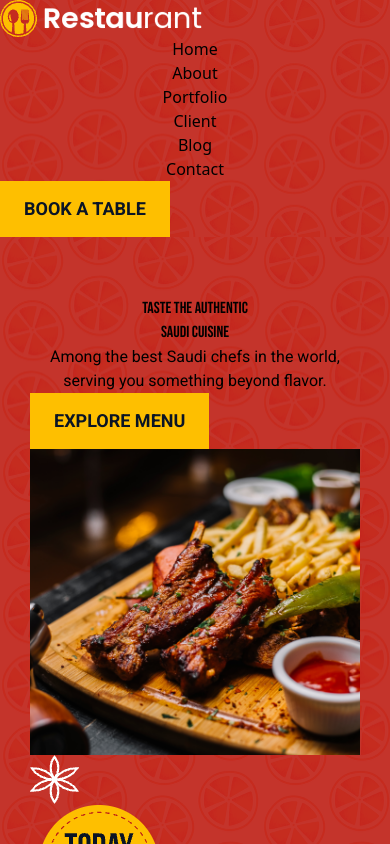
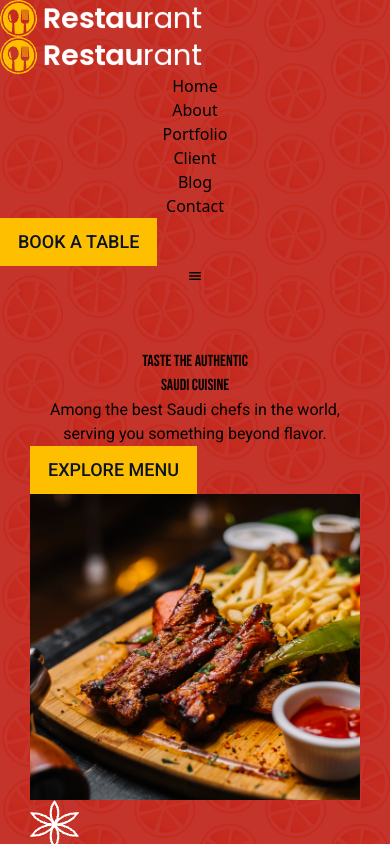
Before and after one commit to haqueashraful/softnio, a React (Vite) app: page / in a window 390 px wide. Shown: the top 844 px of the page. Built offline with nearby package versions, Linux system fonts and the light colour scheme.

Commit message:
responsive check

```diff
--- a/index.html
+++ b/index.html
@@ -3,7 +3,7 @@
 
 <head>
   <meta charset="UTF-8" />
-  <link rel="icon" type="image/svg+xml" href="/vite.svg" />
+  <link rel="icon" type="image/svg+xml" href="/favicon.png" />
   <meta name="viewport" content="width=device-width, initial-scale=1.0" />
   <title>soFtnio</title>
 
--- a/src/component/Banner.jsx
+++ b/src/component/Banner.jsx
@@ -6,7 +6,7 @@ import star from '../assets/vector.png';
 
 const Banner = () => {
     return (
-        <div className='main-container !pt-[200px] banner-bg flex flex-col lg:flex-row gap-8 lg:gap-0 items-center'>
+        <div className='main-container lg:!pt-[200px] !pt-[100px] banner-bg flex flex-col lg:flex-row gap-8 lg:gap-0 items-center'>
             {/* banner text */}
             <div className='relative z-10 w-full lg:w-1/2 text-left lg:space-y-8 space-y-4'>
                 <h1 className='banner-text-gradient bebass-neue text-5xl lg:text-[120px] text-white lg:w-[850px] lg:h-[252px] lg:leading-[130px]'>
--- a/src/index.css
+++ b/src/index.css
@@ -24,7 +24,7 @@
   font-family: "Roboto", serif;
 }
 
-.times{
+.times {
   font-family: "Times New Roman", Times, serif;
 }
 
@@ -34,25 +34,18 @@
 /* button */
 
 .btn-common {
-  /* Auto layout */
   display: flex;
   flex-direction: row;
   justify-content: center;
   align-items: center;
   gap: 8;
   padding: 16px 24px 16px 24px;
-
-  /* Yellow */
   background: rgb(254, 191, 0);
-
-
-  /* btn text style */
   color: rgb(10, 20, 37);
   font-family: "Roboto", serif;
   font-size: 18px;
   font-weight: 700;
   line-height: 24px;
-  letter-spacing: 0%;
   text-align: center;
   text-transform: uppercase;
 }
@@ -115,12 +108,12 @@
 
 /* popular food style */
 .popular-food-bg {
-  background: url('./assets/popularfood.png') #FBF7F2  no-repeat;
+  background: url('./assets/popularfood.png') #FBF7F2 no-repeat;
   background-position: left -8% bottom 20%;
 }
-.square {
 
-}
+.square {}
+
 .square::after {
   content: "";
   display: block;
@@ -147,7 +140,8 @@
   display: block;
   width: 55px;
   height: 7px;
-  margin: 8px auto; /* Adjust margin as needed */
+  margin: 8px auto;
+  /* Adjust margin as needed */
   background: #B52B1D;
 }
 
@@ -158,7 +152,7 @@
 }
 
 input,
-textarea{
+textarea {
   color: #ffffff;
   background: none;
   border: 2px solid #ffffff;
@@ -167,18 +161,18 @@ textarea{
 
 input::placeholder,
 textarea::placeholder {
-  appearance:  none;
+  appearance: none;
   color: #ffffff;
 }
 
 
 /* Review section style */
-.review-bg{
-  background: url('./assets/rbg1.png') no-repeat, url( './assets/rbg2.png') no-repeat;
+.review-bg {
+  background: url('./assets/rbg1.png') no-repeat, url('./assets/rbg2.png') no-repeat;
   background-position: left -10% top 20%, right -18% bottom 20%;
 }
 
-.right-div{
+.right-div {
   background: url('./assets/starvector.svg') no-repeat, #FEBF00;
   background-position: left bottom 15%;
   padding: 70px 85px;
@@ -189,12 +183,13 @@ textarea::placeholder {
   justify-content: space-between;
 }
 
-.profile{
+.profile {
   border-bottom: 2px solid #0A1425;
   padding-bottom: 16px;
   position: relative;
 }
-.profile::after{
+
+.profile::after {
   content: "";
   display: block;
   width: 40px;
@@ -206,12 +201,12 @@ textarea::placeholder {
 }
 
 
-.left-div{
+.left-div {
   width: calc(100% - 566px);
   height: 555px;
 }
 
-.left-div-button{
+.left-div-button {
   background: url('./assets/Play.png') no-repeat, #0000004D;
   background-position: center;
   cursor: pointer;
@@ -227,7 +222,7 @@ textarea::placeholder {
 }
 
 /* footer style */
-.footer-bg{
+.footer-bg {
   background: url('./assets/footerbg.webp') no-repeat center;
   background-size: 100% 100%;
 }
@@ -243,6 +238,23 @@ textarea::placeholder {
 
   .main-container {
     padding: 60px 30px;
+  }
+
+  .btn-common {
+    display: flex;
+    flex-direction: row;
+    justify-content: center;
+    align-items: center;
+    gap: 8;
+    padding: 12px 18px;
+    background: rgb(254, 191, 0);
+    color: rgb(10, 20, 37);
+    font-family: "Roboto", serif;
+    font-size: 18px;
+    font-weight: 500;
+    line-height: 24px;
+    text-align: center;
+    text-transform: uppercase;
   }
 
   .banner-text-gradient {
@@ -262,16 +274,17 @@ textarea::placeholder {
     height: auto;
   }
 
-  .review-bg{
+  .review-bg {
     background: none;
   }
 
-  .right-div{
+  .right-div {
     width: 100%;
     height: 335px;
     padding: 25px;
   }
-  .left-div{
+
+  .left-div {
     width: 100%;
     height: 240px;
   }
--- a/src/shared/Nav.jsx
+++ b/src/shared/Nav.jsx
@@ -1,12 +1,15 @@
 import React from 'react';
 import logo from '../assets/logo.png';
+import logo2 from '../assets/logo2.png';
+import { IoMenu } from 'react-icons/io5';
 
 const Nav = () => {
     return (
-        <div className='w-full absolute top-0 left-0 px-[30px] lg:px-[300px]  py-6 flex justify-between items-center banner-bg'>
+        <div className='w-full absolute top-0 left-0 px-[30px] lg:px-[300px]  py-3 lg:py-6 flex justify-between items-center banner-bg'>
             {/* logo div */}
             <div className='flex justify-center items-center gap-10'>
-                <img src={logo} alt="logo" />
+                <img className='hidden lg:block' src={logo} alt="logo" />
+                <img className='block lg:hidden' src={logo2} alt="" />
 
                 {/* nav item */}
                     <ul className='lg:flex justify-center items-center gap-10 text-white hidden'>
@@ -32,9 +35,11 @@ const Nav = () => {
             </div>
 
             {/* button div */}
-            <div>
-                <button className='btn-common'>Book A Table</button>
+            <div className='hidden lg:flex'>
+                <button className='btn-common '>Book A Table</button>
             </div>
+            <button className='lg:hidden block text-white'><IoMenu className=' w-9 h-9'/>
+            </button>
         </div>
     );
 };
```
Also changed, not shown: public/favicon.png (added), src/assets/logo2.png (added).
